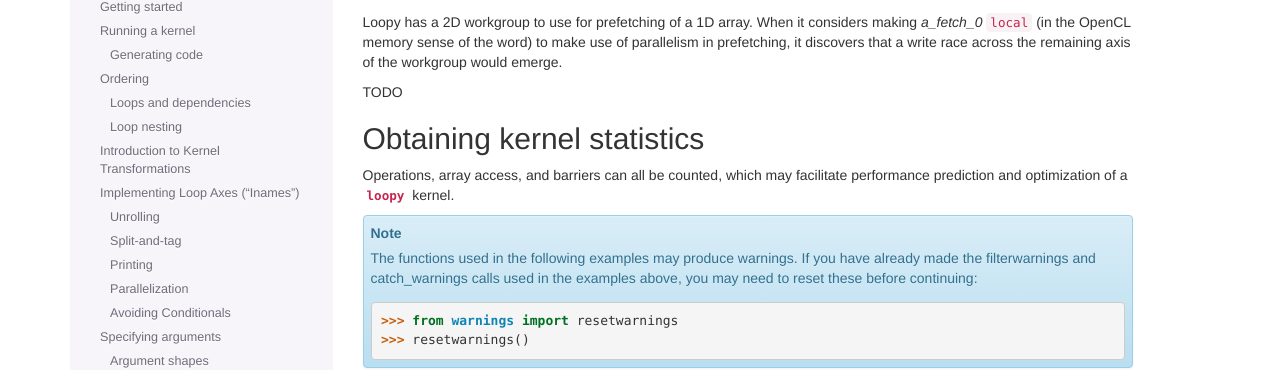
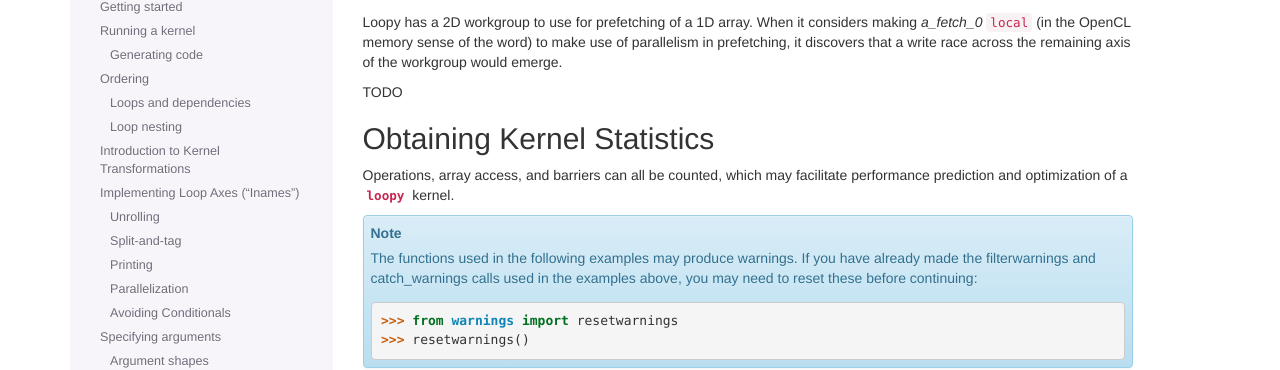
Before and after one commit to inducer/loopy, a Sphinx documentation site: the page built from doc/tutorial.rst, in a window 1280 px wide and 900 px high, scrolled down 17857 px. Shown: the part 138-508 px from the top of the window. Built offline with Sphinx 7.4.7, drawn with Linux system fonts in a browser that asks for light colours; some of the changed text lies outside the part shown.

Commit message:
capitalization

```diff
--- a/doc/tutorial.rst
+++ b/doc/tutorial.rst
@@ -1183,7 +1183,7 @@ across the remaining axis of the workgroup would emerge.
 
 TODO
 
-Obtaining kernel statistics
+Obtaining Kernel Statistics
 ---------------------------
 
 Operations, array access, and barriers can all be counted, which may facilitate
```
